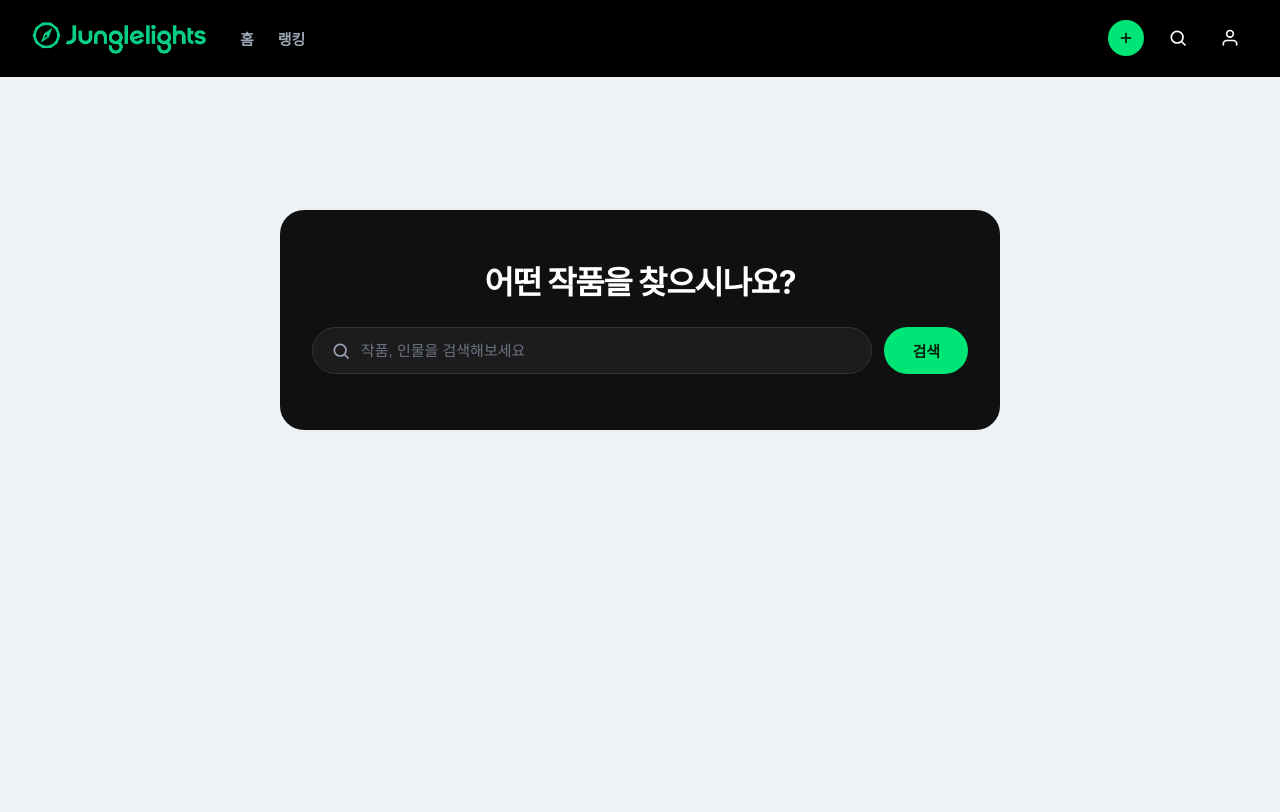
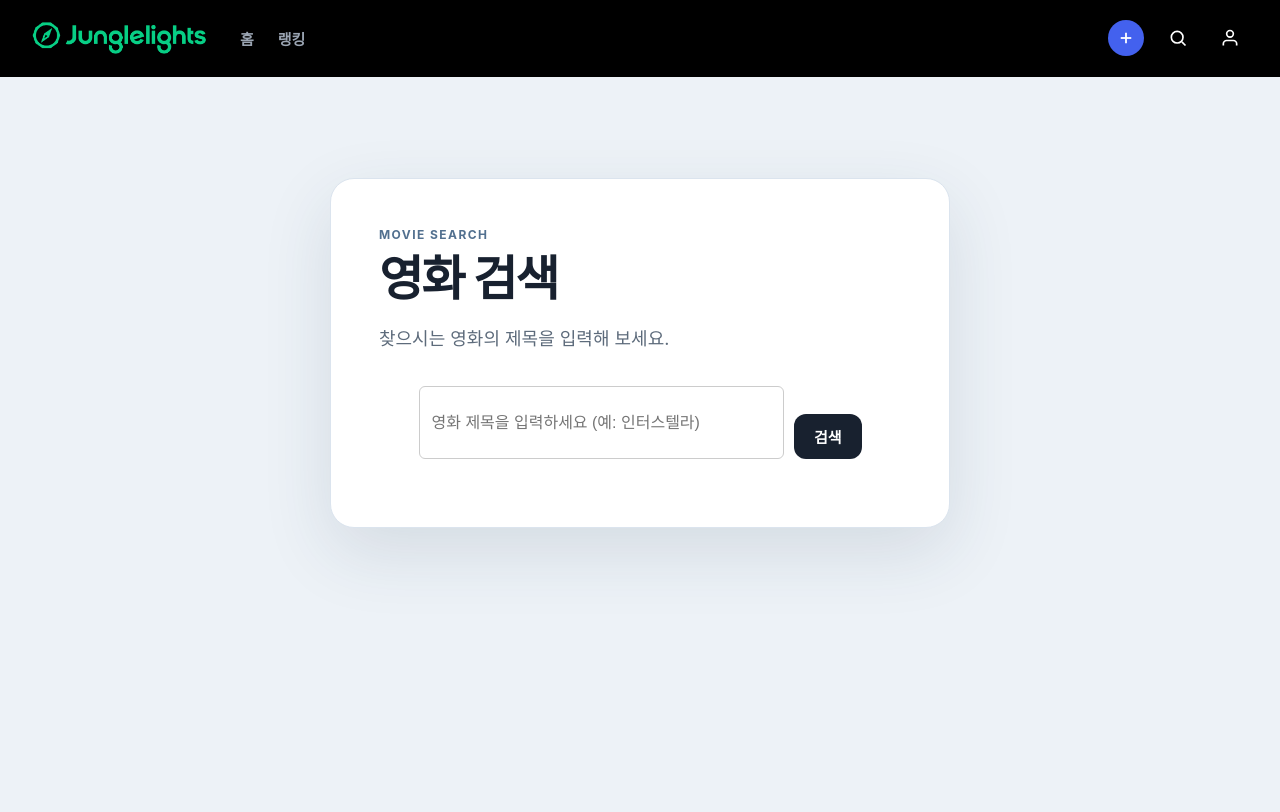
Before and after one commit to sdw1122/craftonJungle6, a Flask app: page /search in a window 1280 px wide. Run offline with Flask 3, Linux system fonts and the light colour scheme; parts of the project's set-up code (start-up, migrations or seed data) failed here and were passed over; some libraries are stand-ins or nearby versions.

Commit message:
OTT 필터/다크 테마/리스트 레이아웃 변경 되돌림 (6beaef9 상태로 복원)
Co-Authored-By: Claude Sonnet 5 <noreply@anthropic.com>

```diff
--- a/app/routes/wishlist.py
+++ b/app/routes/wishlist.py
@@ -4,9 +4,8 @@ from flask import Blueprint, abort, jsonify, redirect, render_template, request,
 from flask_login import current_user, login_required
 
 from ..extensions import db
-from ..models import Movie, OTTAvailability, OTTProvider, UserMovieLibrary, UserOTTSubscription
+from ..models import Movie, UserMovieLibrary
 from ..movie_sync import get_or_create_movie
-from ..ott_icons import DEFAULT_OTT_ICON, OTT_ICONS
 
 wishlist_bp = Blueprint("wishlist", __name__, url_prefix="/wishlist")
 
@@ -23,7 +22,6 @@ def library():
     status = request.args.get("status", "wishlisted")
     if status not in LIBRARY_TABS:
         abort(404)
-    ott_filter = request.args.get("ott", "all")
 
     query = UserMovieLibrary.query.filter_by(user_id=current_user.id)
     if status == "wishlisted":
@@ -32,28 +30,11 @@ def library():
         query = query.filter_by(watch_status=status.upper())
 
     entries = query.order_by(UserMovieLibrary.updated_at.desc()).all()
-    movie_ids = [e.movie_id for e in entries]
     movies_by_id = {
-        m.id: m for m in Movie.query.filter(Movie.id.in_(movie_ids)).all()
-    } if movie_ids else {}
-
-    if ott_filter != "all":
-        try:
-            ott_provider_id = int(ott_filter)
-        except ValueError:
-            abort(400)
-        available_ids = {
-            row.movie_id for row in OTTAvailability.query.filter(
-                OTTAvailability.movie_id.in_(movie_ids),
-                OTTAvailability.provider_id == ott_provider_id,
-            ).all()
-        }
-        movies_by_id = {mid: m for mid, m in movies_by_id.items() if mid in available_ids}
-
-    if status == "wishlisted":
-        remove_payload = {"is_wishlisted": "false"}
-    else:
-        remove_payload = {"watch_status": ""}
+        m.id: m for m in Movie.query.filter(
+            Movie.id.in_([e.movie_id for e in entries])
+        ).all()
+    } if entries else {}
 
     items = [
         {"movie": movies_by_id[e.movie_id]}
@@ -61,25 +42,12 @@ def library():
         if e.movie_id in movies_by_id
     ]
 
-    my_subscriptions = (
-        UserOTTSubscription.query
-        .filter_by(user_id=current_user.id, ended_at=None)
-        .join(OTTProvider)
-        .order_by(OTTProvider.id)
-        .all()
-    )
-
     return render_template(
         "wishlist/library.html",
         page_title=LIBRARY_TABS[status],
         status=status,
         tabs=LIBRARY_TABS,
         items=items,
-        ott_filter=ott_filter,
-        my_subscriptions=my_subscriptions,
-        ott_icons=OTT_ICONS,
-        default_ott_icon=DEFAULT_OTT_ICON,
-        remove_payload=remove_payload,
     )
 
 
--- a/app/static/css/style.css
+++ b/app/static/css/style.css
@@ -3,12 +3,6 @@
   font-family: Inter, Pretendard, "Noto Sans KR", system-ui, sans-serif;
   color: #18212f;
   background: #edf2f7;
-
-  --accent: #00e676;
-  --accent-hover: #00c853;
-  --accent-soft: #e3fcef;
-  --accent-soft-dark: #0f3d24;
-  --accent-ink: #06240f;
 }
 
 * {
@@ -131,12 +125,12 @@ body {
 }
 
 .icon-button-accent {
-  background: var(--accent);
-  color: var(--accent-ink);
+  background: #4361ee;
+  color: #ffffff;
 }
 
 .icon-button-accent:hover {
-  background: var(--accent-hover);
+  background: #3651d4;
 }
 
 .user-menu {
@@ -1320,108 +1219,6 @@ h1 {
 
 .review-spoiler p {
   margin-top: 8px;
-}
-
-.search-hero {
-  width: min(720px, 92vw);
-  background: #101010;
-  border-radius: 24px;
-  padding: 56px 32px;
-  text-align: center;
-  color: #ffffff;
-}
-
-.search-hero h1 {
-  margin: 0 0 28px;
-  font-size: clamp(24px, 4vw, 32px);
-}
-
-.search-box {
-  display: flex;
-  gap: 12px;
-}
-
-.search-input-wrap {
-  flex: 1;
-  display: flex;
-  align-items: center;
-  gap: 10px;
-  padding: 0 18px;
-  border: 1px solid #333333;
-  border-radius: 999px;
-  background: #1c1c1c;
-}
-
-.search-input-wrap svg {
-  color: #9aa4b2;
-  flex-shrink: 0;
-}
-
-.search-input-wrap input {
-  flex: 1;
-  min-width: 0;
-  border: none;
-  background: none;
-  outline: none;
-  padding: 14px 0;
-  color: #ffffff;
-  font-size: 15px;
-}
-
-.search-input-wrap input::placeholder {
-  color: #6b7280;
-}
-
-.search-submit {
-  margin-top: 0;
-  padding: 0 28px;
-  background: var(--accent);
-  color: var(--accent-ink);
-  border-radius: 999px;
-  font-weight: 800;
-}
-
-.search-submit:hover {
-  background: var(--accent-hover);
-}
-
-.search-results {
-  width: min(1080px, 94vw);
-  margin-top: 32px;
-}
-
-.search-status {
-  grid-column: 1 / -1;
-  text-align: center;
-  color: #5d6b7b;
-}
-
-.movie-grid {
-  display: grid;
-  grid-template-columns: repeat(auto-fill, minmax(150px, 1fr));
-  gap: 20px;
-}
-
-.movie-card {
-  border: 1px solid #dbe4ee;
-  border-radius: 12px;
-  padding: 10px;
-  background: #ffffff;
-  box-shadow: 0 4px 14px rgb(30 55 80 / 6%);
-}
-
-.movie-card-poster {
-  width: 100%;
-  aspect-ratio: 2 / 3;
-  object-fit: cover;
-  border-radius: 8px;
-  display: block;
-}
-
-.movie-card-title {
-  margin: 10px 0 0;
-  font-size: 14px;
-  text-align: center;
 }
 
 @media (max-width: 520px) {
--- a/app/templates/base.html
+++ b/app/templates/base.html
@@ -6,7 +6,7 @@
     <title>{% block title %}키노라이츠 클론{% endblock %}</title>
     <link rel="stylesheet" href="{{ url_for('static', filename='css/style.css') }}">
   </head>
-  <body class="{% block body_class %}{% endblock %}">
+  <body>
     <header class="site-header">
       <div class="site-header-left">
         <a class="logo" href="{{ url_for('pages.index') }}">
--- a/app/templates/search.html
+++ b/app/templates/search.html
@@ -3,26 +3,39 @@
 {% block title %}영화 검색 - 키노라이츠{% endblock %}
 
 {% block content %}
-<section class="search-hero">
-  <h1>어떤 작품을 찾으시나요?</h1>
+<section class="card">
+  <p class="eyebrow">MOVIE SEARCH</p>
+  <h1>영화 검색</h1>
+  <p class="description">찾으시는 영화의 제목을 입력해 보세요.</p>
 
-  <div class="search-box">
-    <div class="search-input-wrap">
-      <svg viewBox="0 0 24 24" width="20" height="20" fill="none" stroke="currentColor" stroke-width="2">
-        <circle cx="11" cy="11" r="7"></circle>
-        <line x1="21" y1="21" x2="16.65" y2="16.65"></line>
-      </svg>
-      <input type="text" id="searchInput" placeholder="작품, 인물을 검색해보세요">
-    </div>
-    <button type="button" onclick="handleSearch()" class="button search-submit">검색</button>
+  <!-- 🔍 검색창 입력 폼 -->
+  <div class="search-box" style="margin: 20px 0; display: flex; gap: 10px; justify-content: center;">
+    <input
+      type="text"
+      id="searchInput"
+      placeholder="영화 제목을 입력하세요 (예: 인터스텔라)"
+      style="padding: 12px; width: 70%; border: 1px solid #ccc; border-radius: 6px; font-size: 16px;"
+    >
+    <button
+      onclick="handleSearch()"
+      class="button"
+      style="cursor: pointer; padding: 12px 20px;"
+    >
+      검색
+    </button>
   </div>
 </section>
 
-<section class="search-results">
-  <div id="movieGrid" class="movie-grid"></div>
+<!-- 🎬 검색 결과 표시 영역 -->
+<section style="margin-top: 30px;">
+  <div id="movieGrid" class="movie-grid" style="display: grid; grid-template-columns: repeat(auto-fill, minmax(160px, 1fr)); gap: 20px;">
+    <!-- 검색 결과 카드들이 여기에 동적으로 삽입됩니다 -->
+  </div>
 </section>
 
+<!-- 💡 검색 로직 JavaScript -->
 <script>
+  // 엔터키 입력 시 검색 실행
   document.getElementById('searchInput').addEventListener('keypress', function (e) {
     if (e.key === 'Enter') handleSearch();
   });
@@ -36,41 +49,42 @@
       return;
     }
 
-    grid.innerHTML = '<p class="search-status">검색 중...</p>';
+    grid.innerHTML = '<p style="text-align: center; grid-column: 1/-1;">검색 중...</p>';
 
     try {
+      // search.py 라우터의 /api/search 엔드포인트 호출
       const response = await fetch(`/api/search?query=${encodeURIComponent(query)}`);
       const result = await response.json();
 
       if (result.status === 'success') {
         renderMovies(result.data);
       } else {
-        grid.innerHTML = `<p class="search-status">${result.message}</p>`;
+        grid.innerHTML = `<p style="text-align: center; grid-column: 1/-1;">${result.message}</p>`;
       }
     } catch (error) {
       console.error('Error:', error);
-      grid.innerHTML = '<p class="search-status">서버 통신 중 오류가 발생했습니다.</p>';
+      grid.innerHTML = '<p style="text-align: center; grid-column: 1/-1;">서버 통신 중 오류가 발생했습니다.</p>';
     }
   }
 
   function renderMovies(movies) {
     const grid = document.getElementById('movieGrid');
-    grid.innerHTML = '';
+    grid.innerHTML = ''; // 기존 결과 초기화
 
     if (movies.length === 0) {
-      grid.innerHTML = '<p class="search-status">검색 결과가 없습니다.</p>';
+      grid.innerHTML = '<p style="text-align: center; grid-column: 1/-1;">검색 결과가 없습니다.</p>';
       return;
     }
 
     movies.forEach(movie => {
       const card = document.createElement('div');
-      card.className = 'movie-card';
+      card.style.cssText = 'border: 1px solid #eee; border-radius: 8px; padding: 10px; text-align: center; background: #fff; box-shadow: 0 2px 4px rgba(0,0,0,0.05);';
 
       const posterSrc = movie.poster_url || 'https://via.placeholder.com/160x230?text=No+Image';
 
       card.innerHTML = `
-        <img class="movie-card-poster" src="${posterSrc}" alt="${movie.title}">
-        <h4 class="movie-card-title">${movie.title}</h4>
+        <img src="${posterSrc}" alt="${movie.title}" style="width: 100%; height: 220px; object-fit: cover; border-radius: 4px;">
+        <h4 style="margin: 10px 0 5px 0; font-size: 15px; word-break: keep-all;">${movie.title}</h4>
       `;
       grid.appendChild(card);
     });
```
Also changed, not shown: other parts of app/static/css/style.css (+49 -144 lines), app/models.py (+0 -18 lines), app/movie_sync.py (+1 -41 lines), app/ott_icons.py (+0 -14 lines), app/routes/pages.py (+30 -38 lines), app/templates/wishlist/library.html (+20 -47 lines).
